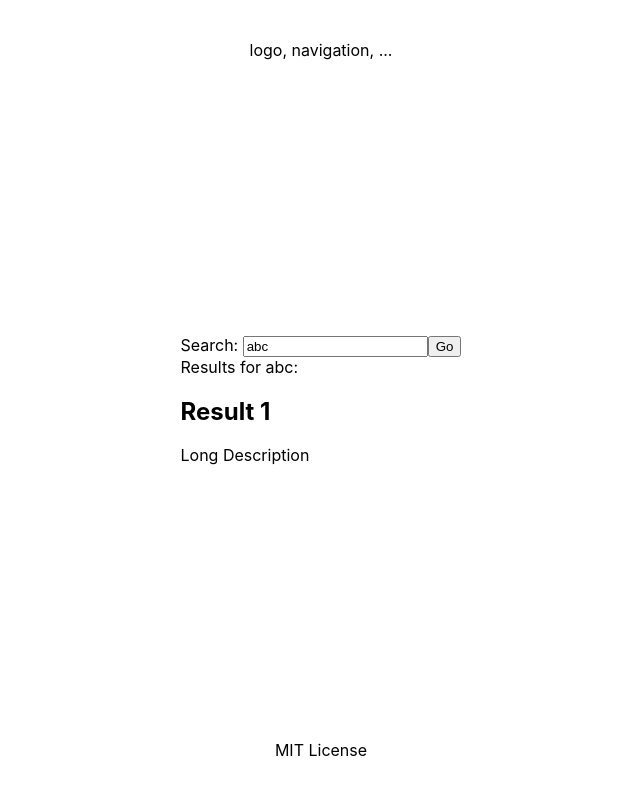
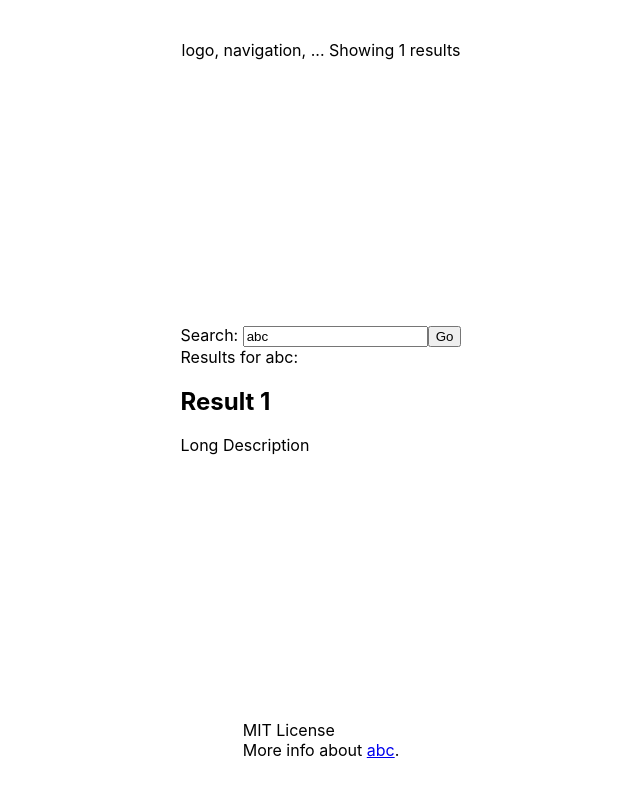
Before and after one commit to msd-code-academy/react-workshop, a React (Create React App) app in the folder 00-props-state/search-example/: page / in a window 1280 px wide. Both pictures are taken after a click on the button "Go". Shown: the top 796 px of the page, without its empty margins (319-959 px from the left). Built offline with nearby package versions, Linux system fonts and the light colour scheme.

Commit message:
finish 03-shared-state, moving state up in hierarchy to cover all usages (but not higher)

```diff
--- a/00-props-state/search-example/src/App.js
+++ b/00-props-state/search-example/src/App.js
@@ -58,16 +58,22 @@ class App extends PureComponent {
   render() {
     return (
       <div className="App">
-        <header className="App-header">
-          logo, navigation, ...
-        </header>
         <SearchLogic>
-          {({query, submittedQuery, results, handleChange, handleSubmit}) =>
-              <Search {...{query, submittedQuery, results}} onChange={handleChange} onSubmit={handleSubmit}/>}
+          {({query, submittedQuery, results, handleChange, handleSubmit}) => (
+            <>
+              <header className="App-header">
+                logo, navigation, ... {results.length ? `Showing ${results.length} results` : null}
+              </header>
+              <Search {...{query, submittedQuery, results}} onChange={handleChange} onSubmit={handleSubmit}/>
+              <footer>
+                MIT License
+                {submittedQuery &&
+                  <div>More info about <a href={`https://google.com?q=${submittedQuery}`}>{submittedQuery}</a>.</div>
+                }
+              </footer>
+            </>
+          )}
         </SearchLogic>
-        <footer>
-          MIT License
-        </footer>
       </div>
     );
   }
```
